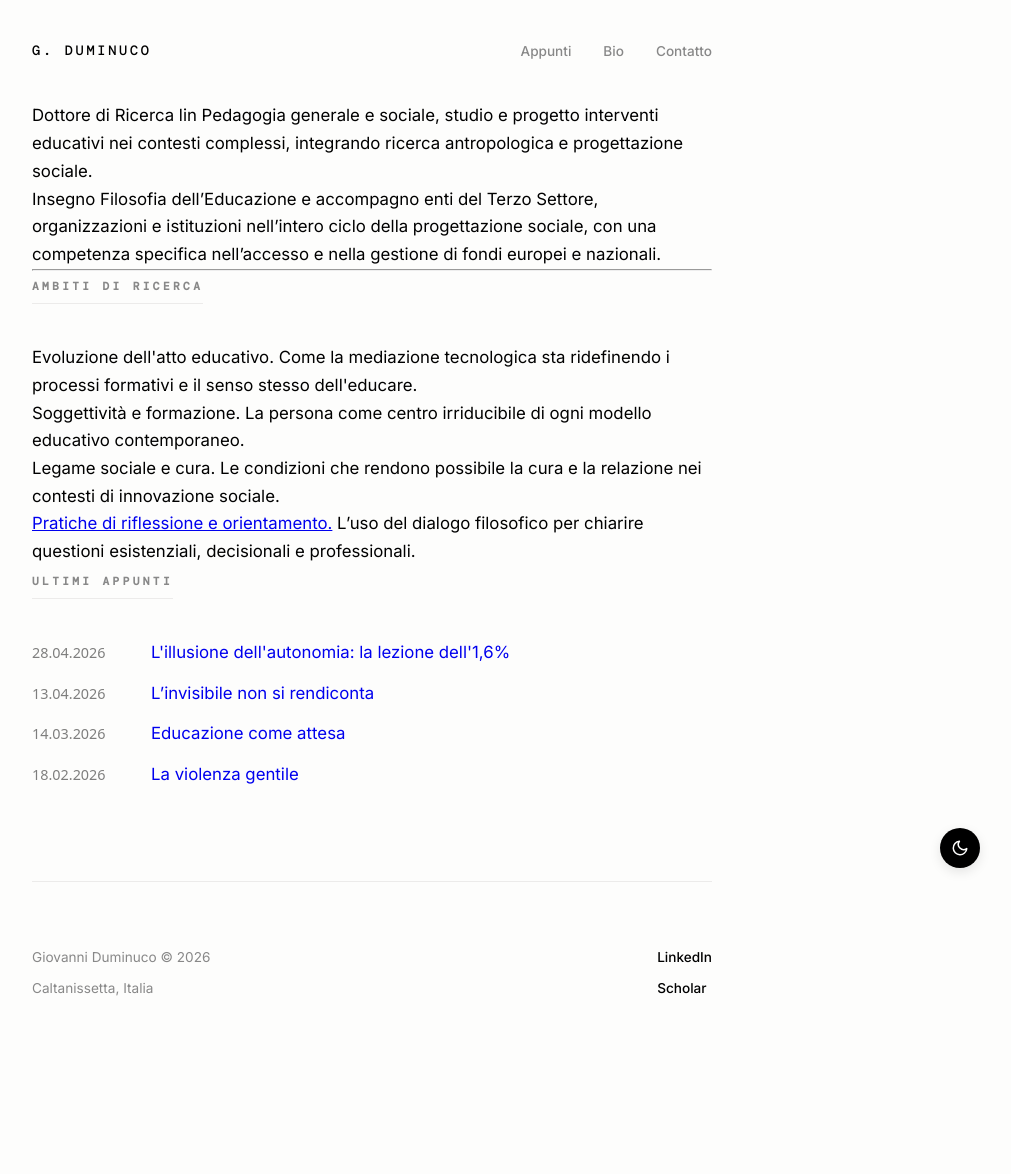
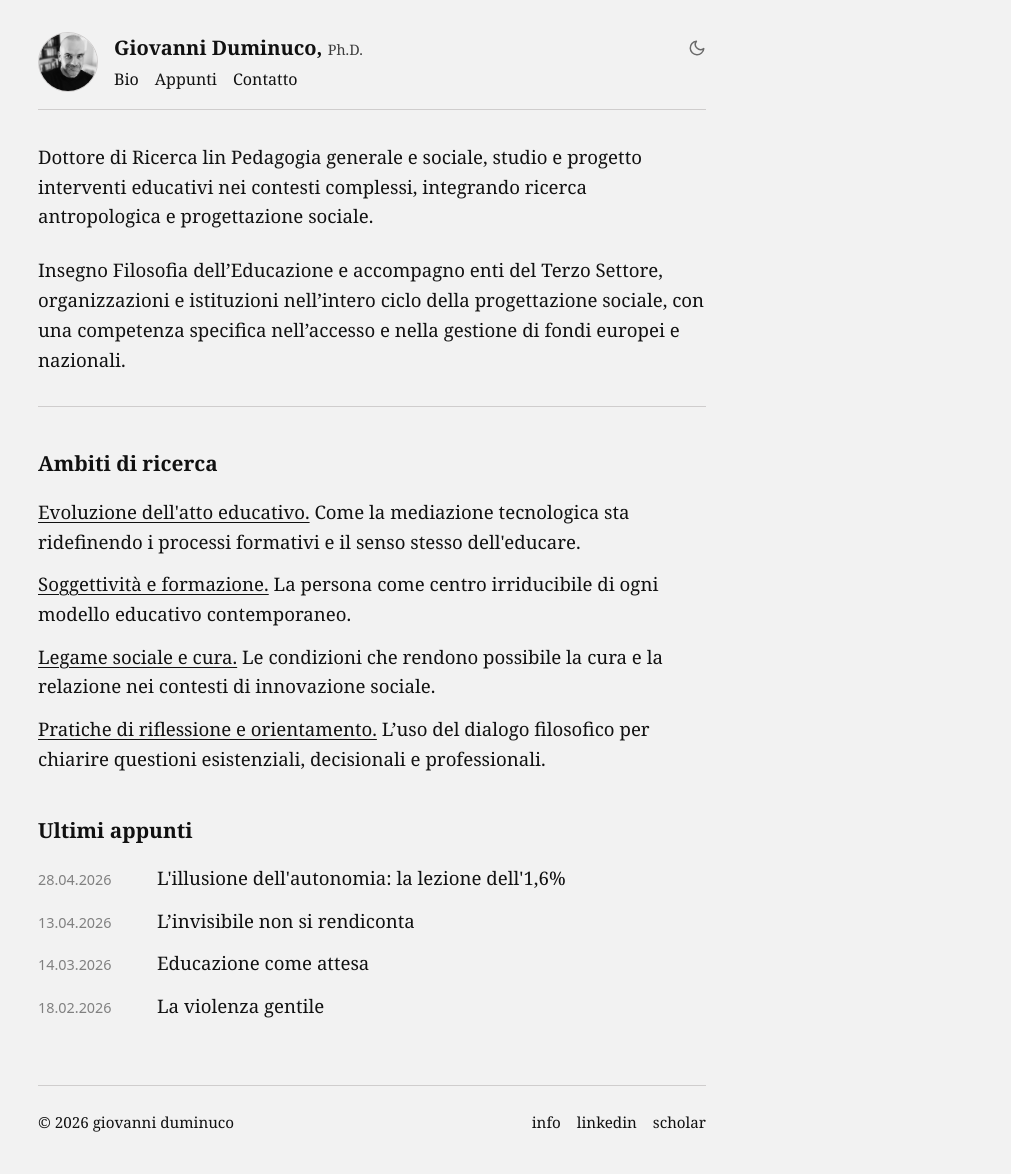
Before and after one commit to dumgio/dumgio.github.io, a Jekyll site: the page built from index.html, in a window 1280 px wide. Shown: the whole page, without its empty margins (268-1279 px from the left). Built offline with Jekyll 4.4.1, drawn with Linux system fonts in a browser that asks for light colours; some web fonts are replaced; before the commit the page ends 1063 px from its top, so only the background shows below that.

Commit message:
Update default.html

```diff
--- a/_layouts/default.html
+++ b/_layouts/default.html
@@ -1,3 +1,4 @@
+
 <!DOCTYPE html>
 <html lang="it">
 <head>
@@ -6,237 +7,217 @@
     <title>{% if page.url == "/" %}Giovanni Duminuco, PhD{% else %}{{ page.title }} | Giovanni Duminuco, PhD{% endif %}</title>
     {% seo %}
 
-    <link rel="preconnect" href="https://fonts.googleapis.com">
-    <link rel="preconnect" href="https://fonts.gstatic.com" crossorigin>
-    <link href="https://fonts.googleapis.com/css2?family=Inter:ital,opsz,wght@0,14..32,100..900;1,14..32,100..900&family=DM+Mono:ital,wght@0,300;0,400;0,500;1,300;1,400;1,500&display=swap" rel="stylesheet">
-
     <script>
         (function() {
             const savedTheme = localStorage.getItem("theme");
-            if (savedTheme === "dark") document.documentElement.setAttribute("data-theme", "dark");
-            else if (savedTheme === "light") document.documentElement.setAttribute("data-theme", "light");
-            else if (window.matchMedia("(prefers-color-scheme: dark)").matches) document.documentElement.setAttribute("data-theme", "dark");
+            if (savedTheme === "dark") {
+                document.documentElement.setAttribute("data-theme", "dark");
+            } else if (savedTheme === "light") {
+                document.documentElement.setAttribute("data-theme", "light");
+            } else if (window.matchMedia("(prefers-color-scheme: dark)").matches) {
+                document.documentElement.setAttribute("data-theme", "dark");
+            }
         })();
     </script>
 
     <style>
+        @font-face {
+            font-family: 'Bespoke Serif';
+            src: url('https://static.mighil.com/fonts/BespokeSerif-Variable.woff2') format('woff2');
+            font-weight: 300 800;
+            font-display: swap;
+        }
+
         :root {
-            --bg: #fdfdfc; /* Bianco caldo/latte */
-            --fg: #000000;
-            --border: #ecebea;
-            --muted: #888888;
-            --hover-bg: #f4f3f1;
-            --sans: "Inter", sans-serif;
-            --mono: "DM Mono", monospace;
-            --max-width: 680px;
+            --bg-color: #f2f2f2;
+            --text-color: #111;
+            --border-light: #96909061;
+            --spacing: 1rem;
+            --max-width: 700px;
         }
 
         [data-theme="dark"] {
-            --bg: #0a0a0a;
-            --fg: #ffffff;
-            --border: #1a1a1a;
-            --muted: #666666;
-            --hover-bg: #151515;
+            --bg-color: #0f1417;
+            --text-color: #d0d0d0;
+            --border-light: #2a2f33;
         }
 
+        /* Reset e Base */
         * { box-sizing: border-box; margin: 0; padding: 0; }
+        html, body { background-color: var(--bg-color); color: var(--text-color); }
 
         body {
-            background-color: var(--bg);
-            color: var(--fg);
-            font-family: var(--sans);
-            font-size: 1.05rem;
-            line-height: 1.65;
+            max-width: var(--max-width);
+            margin: 0 auto;
+            padding: var(--spacing);
+            font-family: 'Bespoke Serif', Georgia, serif !important;
+            font-size: 1.165rem;
+            line-height: 1.6;
             -webkit-font-smoothing: antialiased;
-            padding: 0 1.5rem;
-            transition: background-color 0.4s ease;
         }
 
-        /* Navigazione Superiore Sottile */
+        /* Utility per pagine stile Gorman */
+        .stack > * + * { margin-top: 2rem; }
+        .logo { font-size: 1.5rem; font-weight: 700; margin-bottom: 1rem; }
+        .logo span { font-weight: 400; opacity: 0.6; }
+
+        /* Header */
         header {
-            max-width: var(--max-width);
-            margin: 0 auto;
-            padding: 2.5rem 0;
+            border-bottom: 1px solid var(--border-light);
+            padding: 1rem 0;
+            display: flex;
+            align-items: flex-start;
+        }
+
+        .profile-photo {
+            width: 60px; height: 60px;
+            border-radius: 50%;
+            object-fit: cover;
+            margin-right: var(--spacing);
+            border: 1px solid var(--border-light);
+        }
+
+        .header-content {
+            flex-grow: 1;
+            display: flex;
+            flex-direction: column;
+        }
+
+        .title-row {
+            display: flex;
+            justify-content: space-between;
+            align-items: center;
+            width: 100%;
+        }
+
+        .title h1 {
+            font-size: 1.25rem;
+            font-weight: 600;
+            margin: 0;
+            white-space: nowrap;
+            color: var(--text-color);
+        }
+
+        .phd-text { font-size: 0.9rem; font-weight: 400; opacity: 0.8; }
+
+        /* Logica Link Globale */
+        a {
+            color: var(--text-color);
+            text-decoration: none;
+        }
+
+        a:hover {
+            text-decoration: underline;
+            text-decoration-thickness: 0.1ex;
+            text-underline-offset: 0.3ex;
+        }
+
+        #theme-toggle {
+            background: none;
+            border: none;
+            color: var(--text-color);
+            cursor: pointer;
+            padding: 0;
+            display: flex;
+            opacity: 0.6;
+            transition: opacity 0.2s;
+        }
+        #theme-toggle:hover { opacity: 1; }
+
+        #sun-icon, #moon-icon { display: none; width: 18px; height: 18px; }
+        [data-theme="dark"] #sun-icon { display: block; }
+        html:not([data-theme="dark"]) #moon-icon { display: block; }
+
+        nav { display: flex; gap: var(--spacing); margin-top: 0.2rem; }
+        nav a { font-size: 1rem; }
+
+        /* Spaziature Main */
+        main { margin: 2rem 0 3rem 0; }
+        main p { margin-bottom: 1.5rem; }
+
+        h2 { font-size: 1.3rem; margin: 2.5rem 0 1rem; font-weight: 600; }
+
+        .ambito-item { margin-bottom: 0.8rem; }
+
+        .ambito-titolo {
+            font-weight: 400;
+            text-decoration: underline;
+            text-decoration-thickness: 0.1ex;
+            text-underline-offset: 0.3ex;
+            display: inline;
+        }
+
+        hr { border: none; border-top: 1px solid var(--border-light); margin: 2rem 0; }
+
+        /* Footer */
+        footer {
+            margin-top: 4rem;
+            padding: 1.5rem 0;
+            border-top: 1px solid var(--border-light);
+            font-size: 0.95rem;
+            text-transform: lowercase;
+        }
+
+        .footer-container {
             display: flex;
             justify-content: space-between;
             align-items: center;
         }
 
-        .logo {
-            font-family: var(--mono);
-            font-size: 0.85rem;
-            text-transform: uppercase;
-            letter-spacing: 0.2em;
-            text-decoration: none;
-            color: var(--fg);
-            font-weight: 500;
-        }
+        .footer-nav { display: flex; gap: var(--spacing); }
 
-        nav { display: flex; gap: 2rem; }
-        nav a {
-            text-decoration: none;
-            color: var(--muted);
-            font-size: 0.85rem;
-            font-weight: 500;
-            transition: color 0.2s ease;
-        }
-        nav a:hover { color: var(--fg); }
-
-        /* Contenuto Principale */
-        main { max-width: var(--max-width); margin: 0 auto; padding-bottom: 5rem; }
-
-        /* Animazione d'ingresso */
-        .fade-in {
-            animation: fadeIn 0.8s ease forwards;
-        }
-        @keyframes fadeIn {
-            from { opacity: 0; transform: translateY(10px); }
-            to { opacity: 1; transform: translateY(0); }
-        }
-
-        /* Hero */
-        .hero { margin: 4rem 0 6rem 0; }
-        .hero h1 {
-            font-size: 3.5rem;
-            font-weight: 800;
-            letter-spacing: -0.05em;
-            line-height: 1;
-            margin-bottom: 2rem;
-        }
-        .hero h1 span { font-weight: 200; font-style: italic; opacity: 0.8; }
-        .hero p {
-            font-size: 1.25rem;
-            max-width: 500px;
-            color: var(--muted);
-            font-weight: 400;
-        }
-
-        /* Sezioni e Liste */
-        h2 {
-            font-family: var(--mono);
-            font-size: 0.7rem;
-            text-transform: uppercase;
-            letter-spacing: 0.3em;
-            color: var(--muted);
-            margin-bottom: 2.5rem;
-            border-bottom: 1px solid var(--border);
-            padding-bottom: 0.5rem;
-            display: inline-block;
-        }
-
-        .post-list { list-style: none; }
-        .post-item {
-            display: block;
-            text-decoration: none;
-            color: var(--fg);
-            padding: 1.5rem 0;
-            border-bottom: 1px solid var(--border);
-            transition: all 0.3s ease;
-        }
-        .post-item:hover {
-            padding-left: 0.5rem;
-            border-bottom-color: var(--fg);
-        }
-
-        .post-item .date {
-            font-family: var(--mono);
-            font-size: 0.75rem;
-            color: var(--muted);
-            display: block;
-            margin-bottom: 0.5rem;
-        }
-
-        .post-item .title {
-            font-size: 1.4rem;
-            font-weight: 500;
-            letter-spacing: -0.02em;
-            display: flex;
-            justify-content: space-between;
-            align-items: center;
-        }
-
-        /* Footer Moderno */
-        footer {
-            max-width: var(--max-width);
-            margin: 0 auto;
-            padding: 4rem 0;
-            border-top: 1px solid var(--border);
-            display: flex;
-            justify-content: space-between;
-            align-items: flex-start;
-        }
-
-        .footer-info { font-size: 0.85rem; color: var(--muted); }
-        .footer-links { display: flex; flex-direction: column; gap: 0.5rem; }
-        .footer-links a {
-            font-size: 0.85rem;
-            color: var(--fg);
-            text-decoration: none;
-            font-weight: 500;
-        }
-        .footer-links a:hover { text-decoration: underline; }
-
-        /* Theme Toggle Floattante */
-        #theme-toggle {
-            position: fixed;
-            bottom: 2rem;
-            right: 2rem;
-            background: var(--fg);
-            color: var(--bg);
-            border: none;
-            width: 40px;
-            height: 40px;
-            border-radius: 50%;
-            cursor: pointer;
-            display: flex;
-            align-items: center;
-            justify-content: center;
-            box-shadow: 0 4px 12px rgba(0,0,0,0.1);
-            z-index: 1000;
-        }
-
-        @media (max-width: 600px) {
-            .hero h1 { font-size: 2.5rem; }
-            header { padding: 1.5rem 0; }
+        @media screen and (max-width: 620px) {
+            body { font-size: 1.125rem !important; }
+            .profile-photo { width: 50px; height: 50px; }
+            .title h1 { font-size: 1.05rem; }
+            .footer-container { flex-direction: column; gap: 1rem; align-items: flex-start; }
         }
     </style>
 </head>
-<body>
+<body class="home">
 
     <header>
-        <a href="/" class="logo">G. Duminuco</a>
-        <nav>
-            <a href="/blog">Appunti</a>
-            <a href="/info">Bio</a>
-            <a href="mailto:giovanni.duminuco@gmail.com">Contatto</a>
-        </nav>
+        <img src="/profile.jpg" alt="Giovanni Duminuco" class="profile-photo">
+        <div class="header-content">
+            <div class="title-row">
+                <a class="title" href="/">
+                    <h1>Giovanni Duminuco, <span class="phd-text">Ph.D.</span></h1>
+                </a>
+                <button id="theme-toggle" aria-label="Cambia tema">
+                    <svg id="sun-icon" xmlns="http://www.w3.org/2000/svg" viewBox="0 0 24 24" fill="none" stroke="currentColor" stroke-width="2" stroke-linecap="round" stroke-linejoin="round"><circle cx="12" cy="12" r="5"></circle><line x1="12" y1="1" x2="12" y2="3"></line><line x1="12" y1="21" x2="12" y2="23"></line><line x1="4.22" y1="4.22" x2="5.64" y2="5.64"></line><line x1="18.36" y1="18.36" x2="19.78" y2="19.78"></line><line x1="1" y1="12" x2="3" y2="12"></line><line x1="21" y1="12" x2="23" y2="12"></line><line x1="4.22" y1="19.78" x2="5.64" y2="18.36"></line><line x1="18.36" y1="5.64" x2="19.78" y2="4.22"></line></svg>
+                    <svg id="moon-icon" xmlns="http://www.w3.org/2000/svg" viewBox="0 0 24 24" fill="none" stroke="currentColor" stroke-width="2" stroke-linecap="round" stroke-linejoin="round"><path d="M21 12.79A9 9 0 1 1 11.21 3 7 7 0 0 0 21 12.79z"></path></svg>
+                </button>
+            </div>
+            <nav>
+                <a href="/bio">Bio</a>
+                <a href="/blog">Appunti</a>
+               <a href="mailto:giovanni.duminuco@gmail.com">Contatto</a>
+            </nav>
+        </div>
     </header>
 
-    <main class="fade-in">
+    <main>
         {{ content }}
     </main>
 
     <footer>
-        <div class="footer-info">
-            <p>Giovanni Duminuco © {{ "now" | date: "%Y" }}</p>
-            <p style="margin-top: 0.5rem;">Caltanissetta, Italia</p>
-        </div>
-        <div class="footer-links">
-            <a href="https://linkedin.com/in/dumgio">LinkedIn</a>
-            <a href="https://scholar.google.it">Scholar</a>
+        <div class="footer-container">
+            <span>&copy; {{ "now" | date: "%Y" }} Giovanni Duminuco</span>
+            <div class="footer-nav">
+                <a href="/info">Info</a>
+                <a href="https://www.linkedin.com/in/dumgio/" target="_blank">LinkedIn</a>
+                <a href="https://scholar.google.com/citations?user=lpBSylMAAAAJ&hl=it" target="_blank">Scholar</a>
+            </div>
         </div>
     </footer>
 
-    <button id="theme-toggle" aria-label="Toggle Theme">
-        <svg width="18" height="18" viewBox="0 0 24 24" fill="none" stroke="currentColor" stroke-width="2" stroke-linecap="round" stroke-linejoin="round"><path d="M21 12.79A9 9 0 1 1 11.21 3 7 7 0 0 0 21 12.79z"></path></svg>
-    </button>
-
     <script>
-        const btn = document.getElementById('theme-toggle');
-        btn.addEventListener('click', () => {
-            let theme = document.documentElement.getAttribute('data-theme') === 'dark' ? 'light' : 'dark';
-            document.documentElement.setAttribute('data-theme', theme);
-            localStorage.setItem('theme', theme);
+        const toggleBtn = document.getElementById('theme-toggle');
+        toggleBtn.addEventListener('click', () => {
+            let currentTheme = document.documentElement.getAttribute('data-theme');
+            let nextTheme = currentTheme === 'dark' ? 'light' : 'dark';
+            document.documentElement.setAttribute('data-theme', nextTheme);
+            localStorage.setItem('theme', nextTheme);
         });
     </script>
 </body>
```
